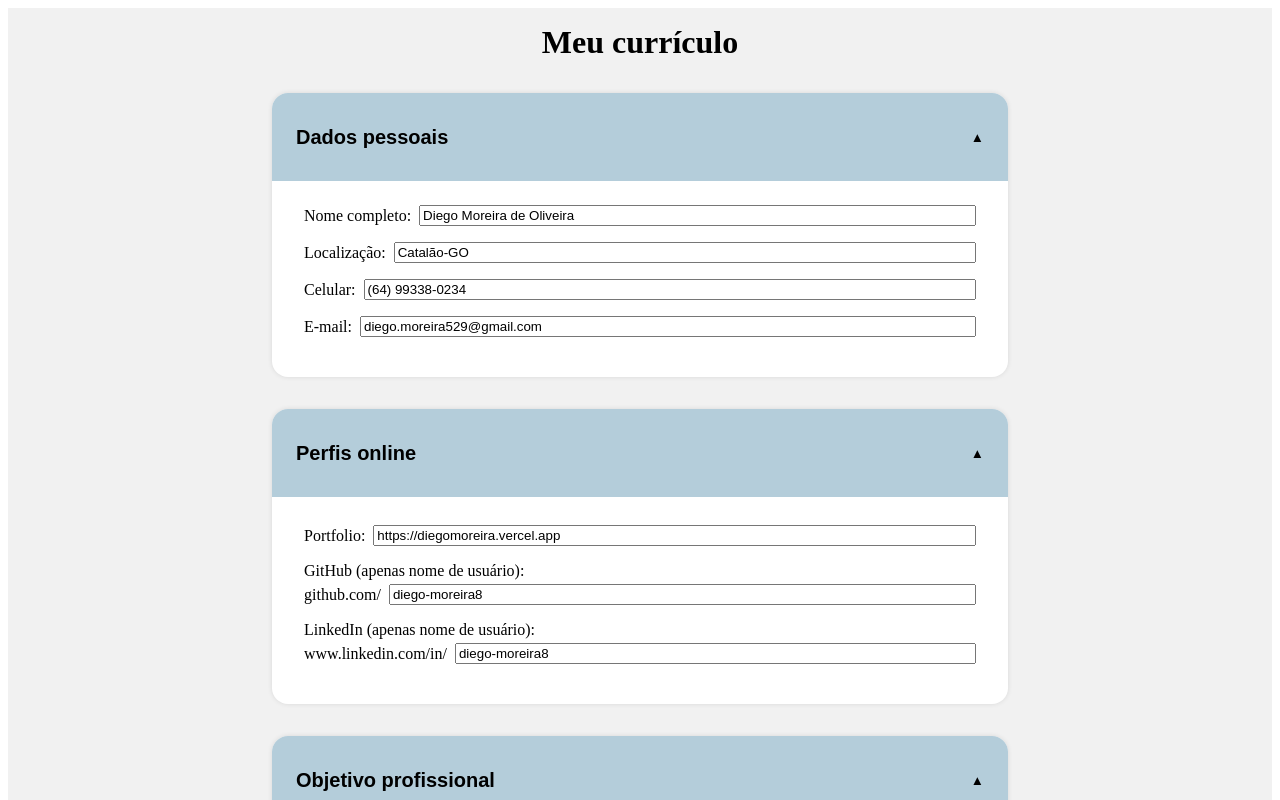
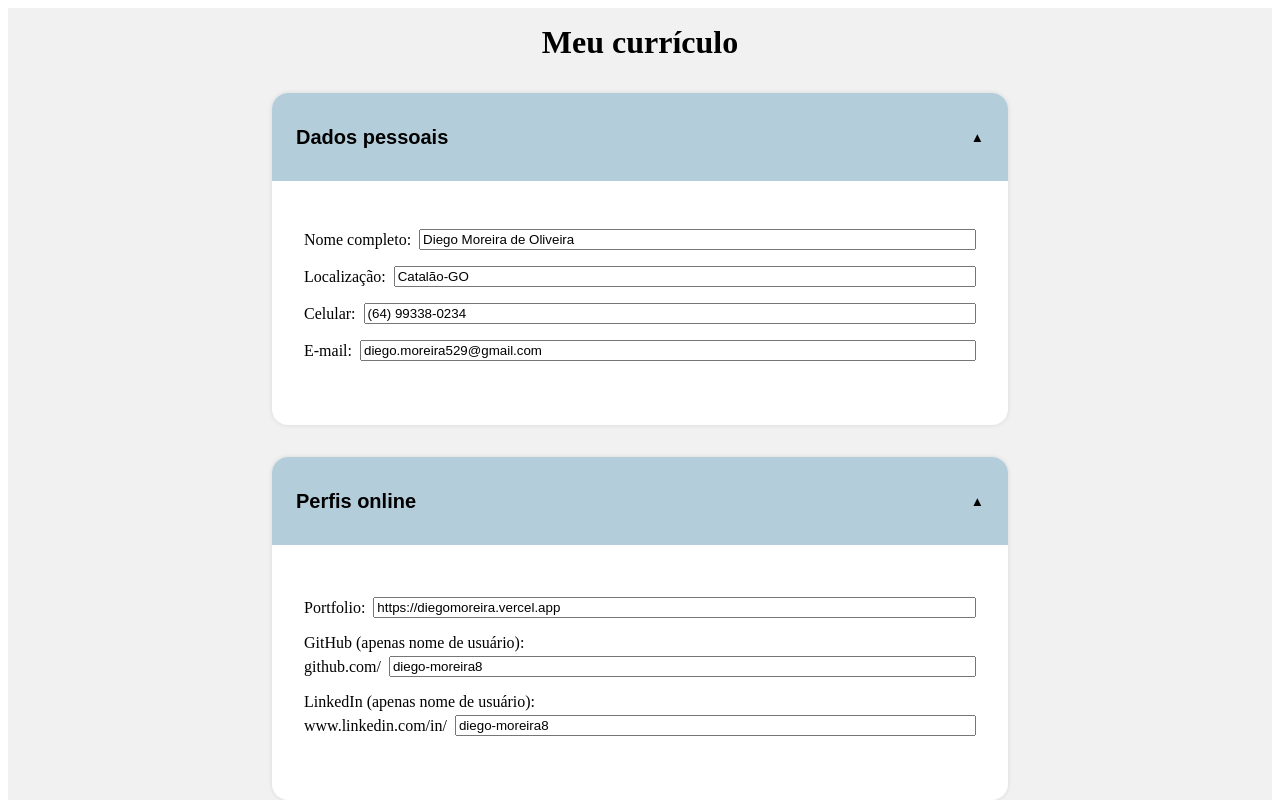
Before and after one commit to Diego-Moreira8/cv-app, a React (Vite) app: page / in a window 1280 px wide. Shown: the top 800 px of the page. Built offline with nearby package versions, Linux system fonts and the light colour scheme; the HTML template or start-up script is replaced by a standard one.

Commit message:
fix: adjusting styles

```diff
--- a/src/styles/ExpList.module.css
+++ b/src/styles/ExpList.module.css
@@ -8,7 +8,7 @@
 
 .expList > button {
   display: block;
-  margin: 1rem auto 2rem auto;
+  margin: 0 auto 2rem auto;
 }
 
 .buttons {
--- a/src/styles/Group.module.css
+++ b/src/styles/Group.module.css
@@ -23,5 +23,5 @@
 }
 
 .content {
-  padding: 1.5rem 2rem;
+  padding: 3rem 2rem;
 }
--- a/src/styles/index.css
+++ b/src/styles/index.css
@@ -63,7 +63,7 @@ select {
   display: block;
   border: 1px solid grey;
   border-radius: 0.5rem;
-  padding: 0.25rem 1rem;
+  padding: 0.5rem 1rem;
   font-family: inherit;
   font-size: 1rem;
 }
```
